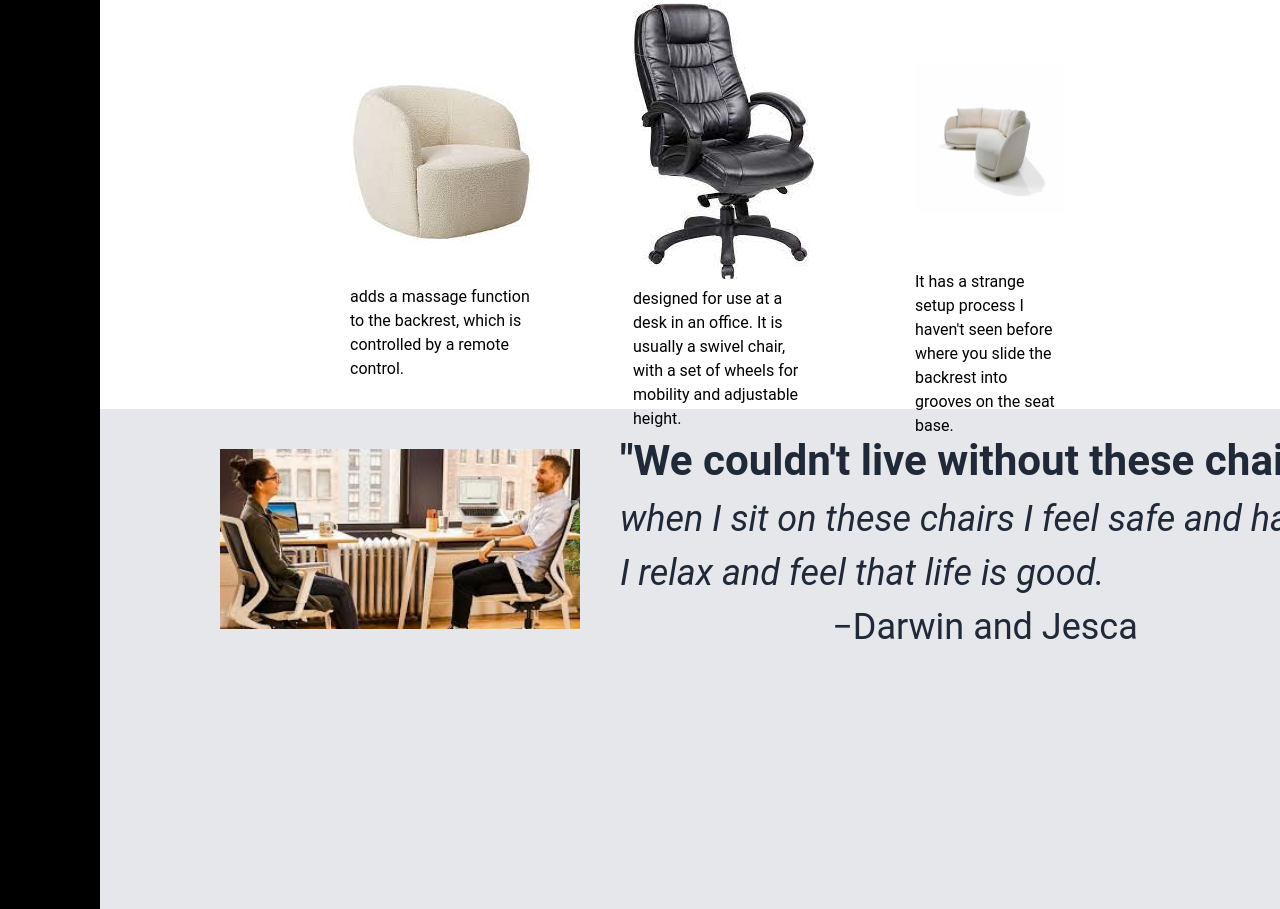
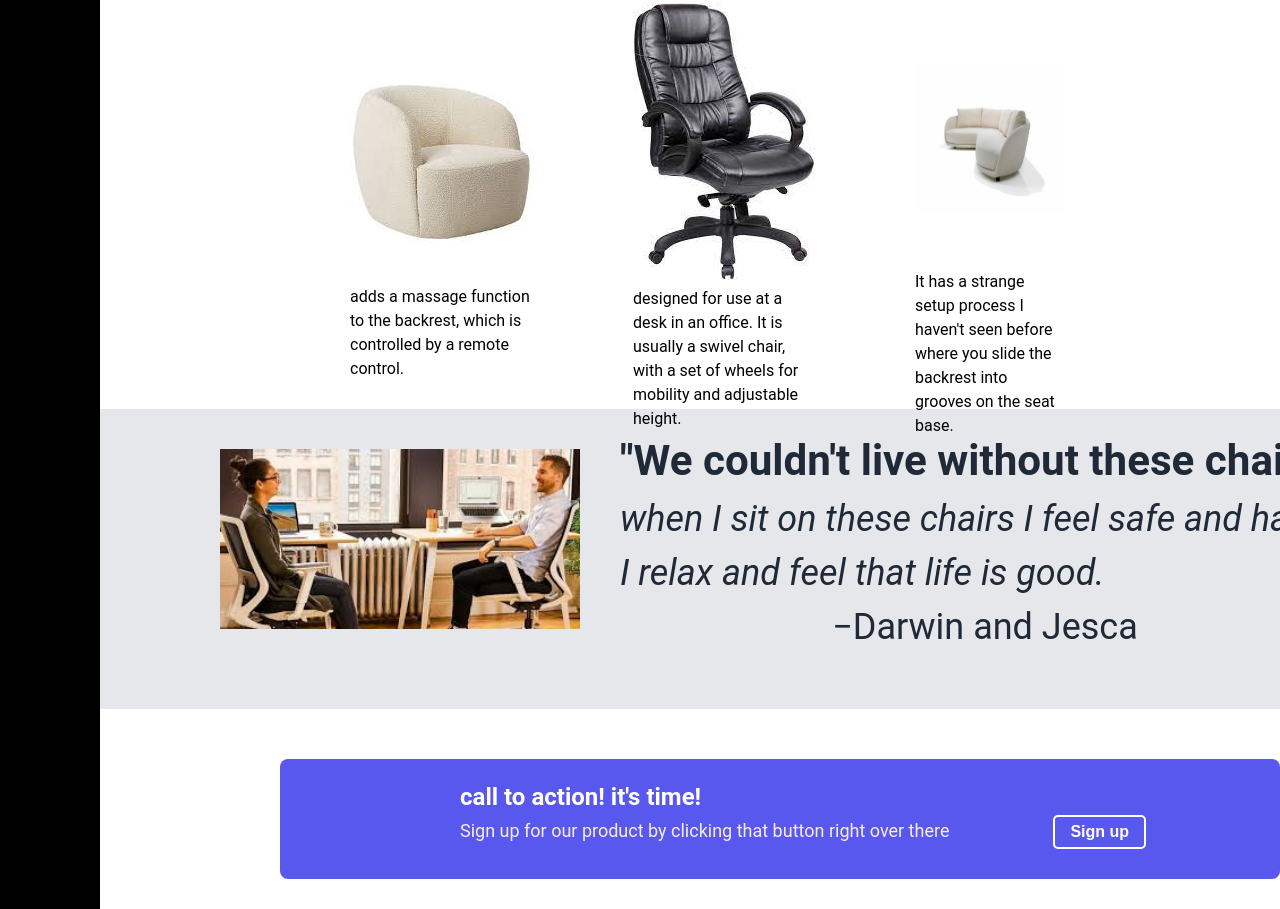
Before and after one commit to Musrihub/landing-page, a plain HTML site: page index.html in a window 1280 px wide. Shown: the part 541-1450 px from the top of the page. Drawn offline with Linux system fonts and the light colour scheme.

Commit message:
modified webpage

```diff
--- a/index.html
+++ b/index.html
@@ -61,5 +61,12 @@
         <p class="autor">&minus;Darwin and Jesca</p>
     </div>
 </div>
+<div class="signup">
+    <div class="signup-to-call">
+<p class="call-action"><strong>call to action! it's time!</strong></p>
+<p class="signup-product">Sign up for our product by clicking that button right over there</p>
+<button class="signup-btn">Sign up</button>
+    </div>
+</div>
 </body>
 </html>
--- a/style.css
+++ b/style.css
@@ -43,6 +43,11 @@ ul a{
     font-size: 18px;
     color: #E5E7EB;
 }
+ul a:hover{
+    color:orangered
+}
+
+
 .description{
     margin-top: 40px;
     display: flex;
@@ -127,7 +132,7 @@ section{
     padding-left: 120px;
     padding-right: 150px;
     width: 1400px;
-    height: 500px;
+    height: 300px;
 
 }
 .autor-pic{
@@ -141,3 +146,43 @@ section{
 .autor{
     text-align: center;
 }
+.signup{
+    background-color: white;
+    padding-top: 20px;
+    margin-left: 100px;
+    margin-right: 70px;
+    padding-left: 180px;
+    padding-right: 150px;
+    width: 1400px;
+    height: 200px;
+
+}
+.signup-to-call{
+    background-color: rgb(88, 88, 238);
+    padding: 20px;
+    margin-top: 30px;
+    width: 1000px;
+    height: 120px;
+    border-radius: 8px;
+ padding-left: 180px;
+}
+.signup-product{
+    display: inline;
+    margin-right: 100px;
+    color: rgb(248, 237, 237);
+    font-size: 18px;
+}
+.signup-btn{
+    font-size: 16px;
+    font-weight: bold;
+    padding:3px 15px 3px 15px;
+    background-color:  rgb(88, 88, 238);
+    color: rgb(255, 255, 255);
+    border-radius: 5px;
+    border:2px solid white;
+
+}
+.call-action{
+    color: white;
+    font-size: 24px;
+}
```
